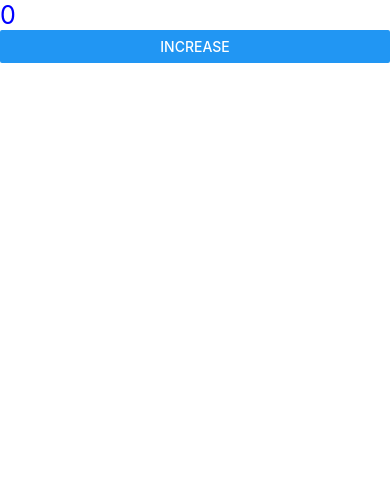
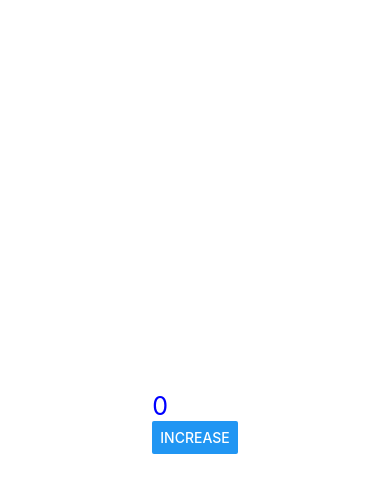
Before and after one commit to BaoAnNguyen1903/MMA301, a React Native app: screen / in a window 390 px wide. Shown: the top 492 px of the page. Built offline with nearby package versions, Linux system fonts and the light colour scheme.

Commit message:
Flastlist

```diff
--- a/App.tsx
+++ b/App.tsx
@@ -12,7 +12,7 @@ import Counter from "./components/Counter";
 
 export default function App() {
   return (
-    <View>
+    <View style={styles.container}>
       <Counter />
     </View>
   );
```
Also changed, not shown: components/FlatlistEx.tsx (added, +13 -0 lines).
